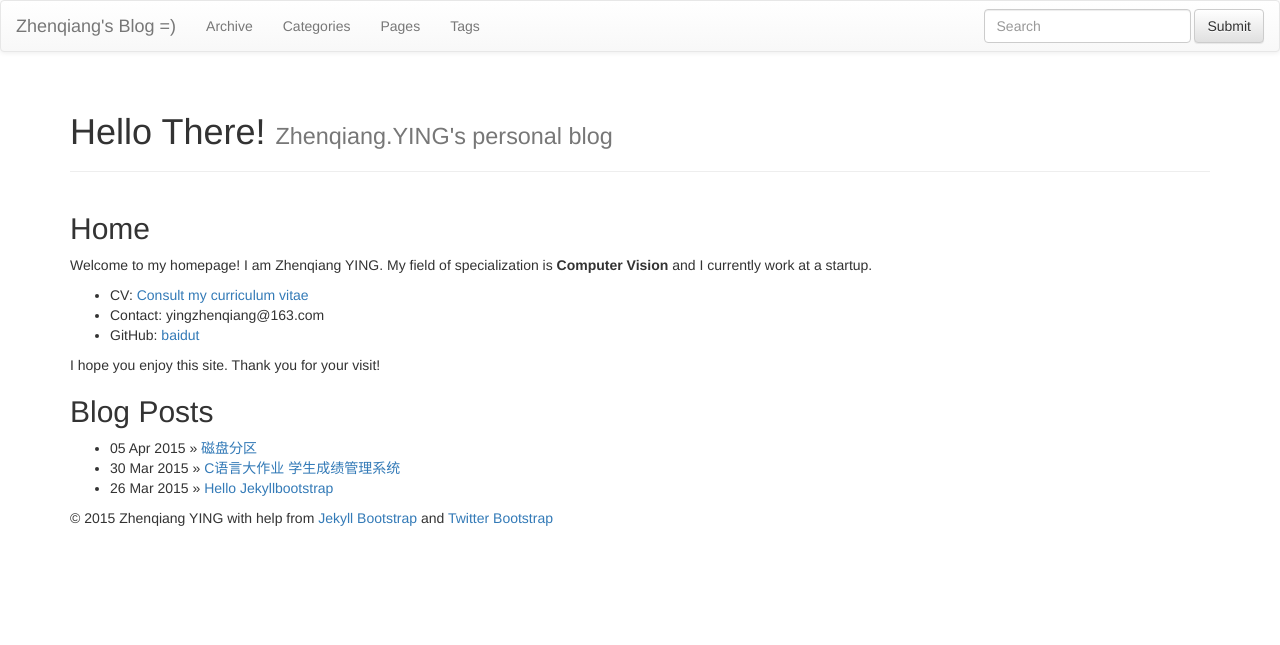
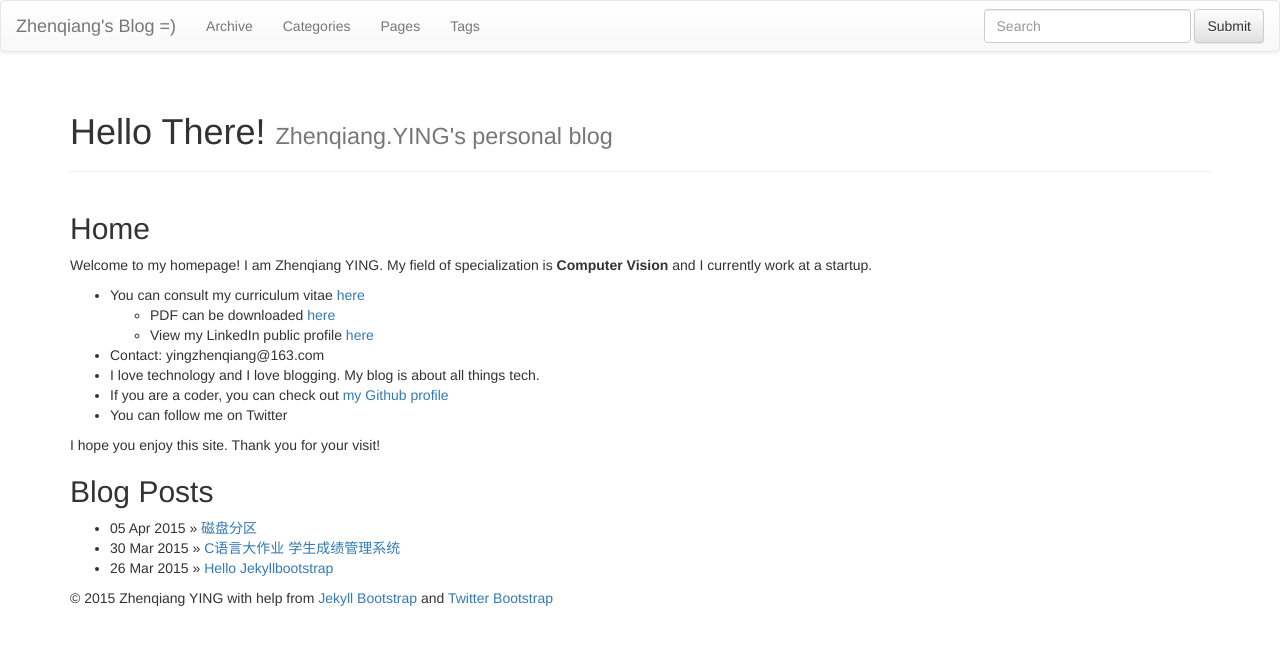
Before and after one commit to baidut/baidut.github.io, a Jekyll site: the page built from index.md, in a window 1280 px wide. Shown: the top 645 px of the page. Built offline with Jekyll 4.4.1, drawn with Linux system fonts in a browser that asks for light colours; nearby versions of some CDN libraries; library files that are not in the unit come from our copies.

Commit message:
* CV, and run jekyll locally - ubuntu

```diff
--- a/index.md
+++ b/index.md
@@ -9,12 +9,15 @@ tagline: Zhenqiang.YING's personal blog
 
 ﻿Welcome to my homepage! I am {{ site.author.name }}. My field of specialization is **Computer Vision** and I currently work at a startup.
 
- * CV: [Consult my curriculum vitae]( {{ BASE_PATH }}/CV.html )
+ * You can consult my curriculum vitae [here]( {{ BASE_PATH }}/CurriculumVitae.html )
+	 * PDF can be downloaded [here]()
+	 * View my LinkedIn public profile [here](https://www.linkedin.com/pub/振强-应/b6/482/934)
  * Contact: {{ site.author.email }}
- * GitHub: [baidut](https://github.com/baidut/)
+ * I love technology and I love blogging. My blog is about all things tech.
+ * If you are a coder, you can check out [my Github profile](https://github.com/baidut/)
+ * You can follow me on Twitter
 
 I hope you enjoy this site. Thank you for your visit!
-<!-- my LinkedIn public profile -->
 
 <!-- About this blog, about the posts -->
 
```
Also changed, not shown: CurriculumVitae.md (renamed from CV.html, +6 -8 lines), aboutme.md (added, +9 -0 lines).
